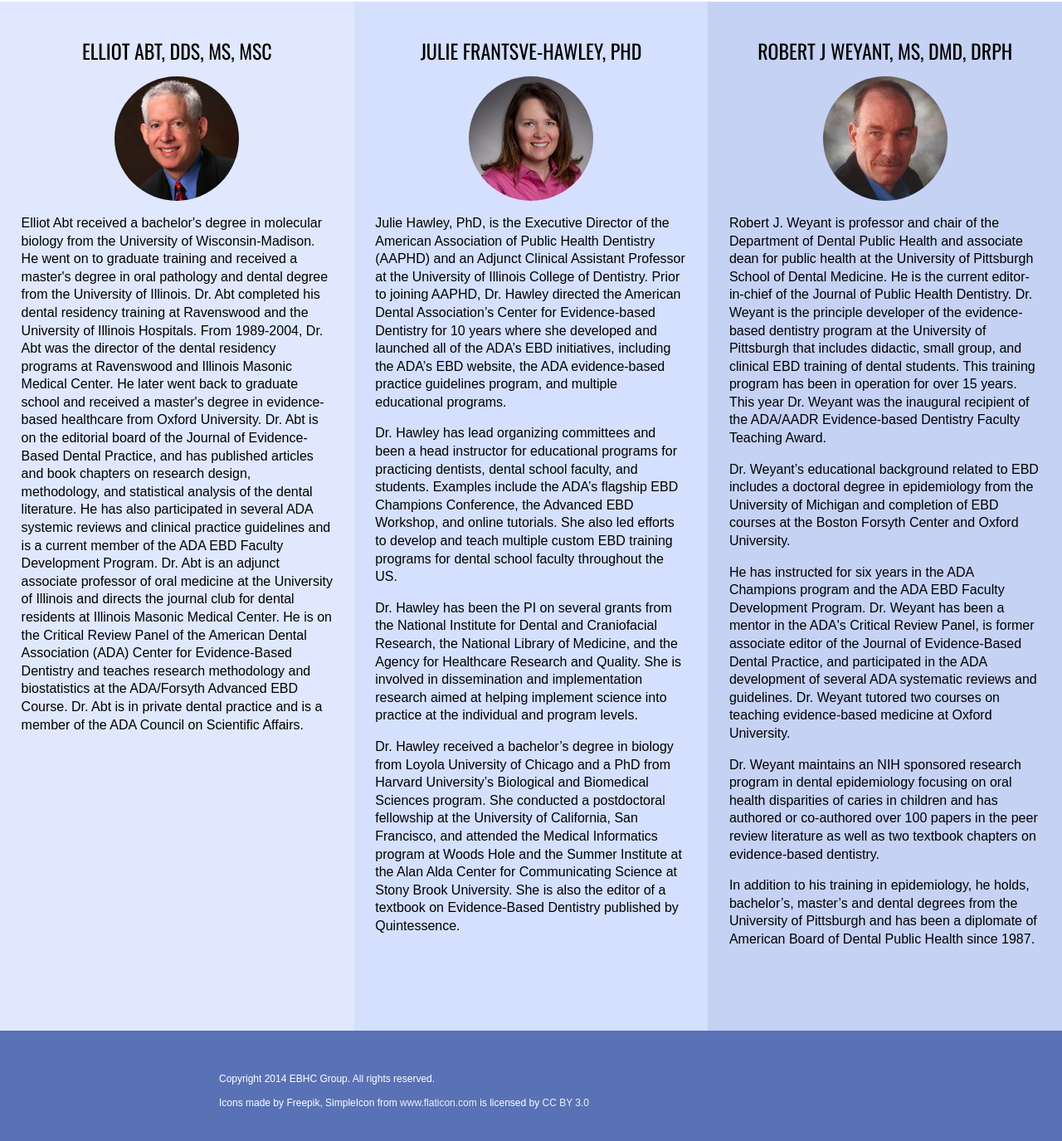
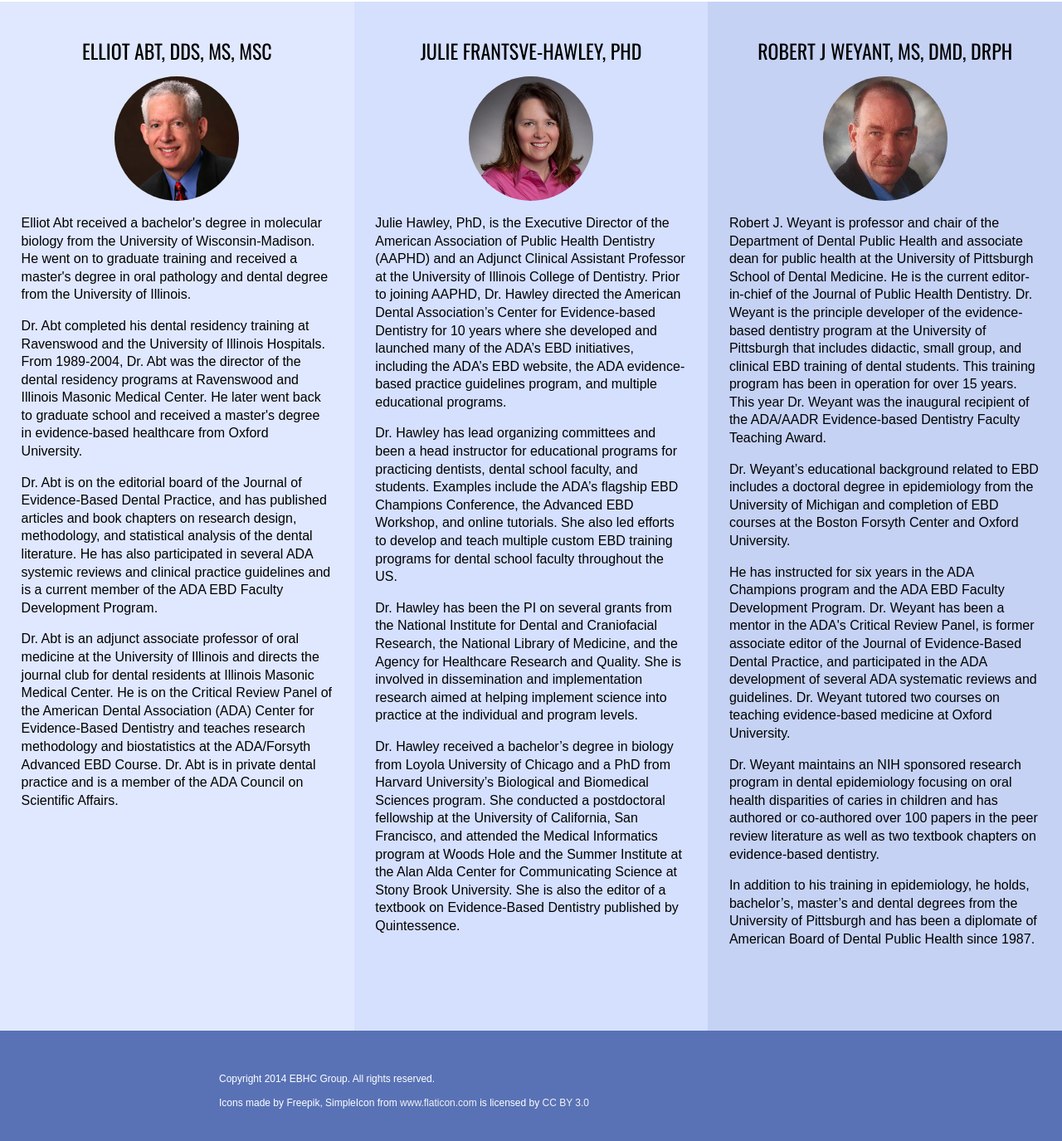
Before and after one commit to EBHCGroup/EBHCGroup.github.io, a Jekyll site: the page built from index.html, in a window 1280 px wide and 1400 px high, scrolled down 3484 px. Shown: the top 1375 px of the window at 83% size. Built offline with Jekyll 4.4.1, drawn with Linux system fonts in a browser that asks for light colours; some of the changed text lies outside the part shown.

Commit message:
text edits

```diff
--- a/index.html
+++ b/index.html
@@ -52,7 +52,7 @@
 		<div class="box col hybrid span-6">
 			<h3 class="text-center">Hybrid courses</h3>
 			<p class="icon text-center flaticon-teacher12"></p>
-			<p class="summary">This one semester program combines the online course with faculty-facilitate small group sessions. Faculty of your educational institution receive specific activities and coaching to help lead small group activities. This will enable students to build specific skill-sets critical to implementing evidence-based healthcare.</p>
+			<p class="summary">This one semester program combines the online course with faculty-facilitated small group sessions.  Faculty members from your educational institution will receive training and coaching on leading small group activities. This will enable students to build competency in specific skill-sets critical to implementing evidence-based healthcare.</p>
 		</div>
 	</div>
 
@@ -61,14 +61,14 @@
 	<div class="content">
 		<aside>
 			<h2>Get Trained</h2>
-			<p>Spreading the high quality medicine world-wide</p>
+			<p>Spreading high quality medicine world-wide</p>
 		</aside>
 		<p class="summary">Evidence-based healthcare is the standard for the practice of contemporary, high-quality medicine throughout the world. U.S. healthcare schools, including medicine, dentistry and allied healthcare professionals, all offer a curriculum in EBHC.</p>
 	</div>
 	<div class="clearfix">
 		<div class="span-6 col box">
-			<p class="summary">Some recent changes in the U.S. healthcare education standards now require healthcare education programs to offer an EBHC curriculum, a change that has accelerated interest in program and curriculum development in this area. Having an effective and comprehensive teaching program in EBHC is becoming the standard in all healthcare education programs worldwide, much as it has become in medicine over the last decade.</p>
-			<p class="summary">The EBHC Group offers customized training programs to help members of healthcare organizations, including educational institutions, develop a greater understanding of the EBHC. These programs provide the skill development needed to successfully and efficiently implement EBHC. They also provide a basis of skills needed to teach EBHC to faculty, residents and students. Training programs are typically 2-5 days or more, and are customized to the individual school's specific needs.</p>
+			<p class="summary">Recent changes in the U.S. healthcare education standards now require healthcare education programs to offer an EBHC curriculum, a change that has accelerated interest in program and curriculum development in this area. Having an effective and comprehensive teaching program in EBHC is becoming the standard in all healthcare education programs worldwide, much as it has become in medicine over the last decade.</p>
+			<p class="summary">The EBHC Group offers customized training programs to help members of healthcare organizations, including educational institutions, develop a greater understanding of EBHC. These programs provide the skill development needed to successfully and efficiently implement EBHC. They also provide a basis of skills needed to teach EBHC to faculty, residents and students. Training programs are typically 2-5 days or more, and are customized to the individual school's specific needs.</p>
 		</div>
 		<div class="span-6 col box image">&nbsp;</div>
 	</div>
@@ -101,12 +101,15 @@
 	<div class="span-4 col box">
 		<h3 class="text-center">Elliot Abt, DDS, MS, MSc</h2>
 		<img src="/img/common2x/abt.jpg"/>
-		<p class="summary">Elliot Abt received a bachelor's degree in molecular biology from the University of Wisconsin-Madison. He went on to graduate training and received a master's degree in oral pathology and dental degree from the University of Illinois. Dr. Abt completed his dental residency training at Ravenswood and the University of Illinois Hospitals. From 1989-2004, Dr. Abt was the director of the dental residency programs at Ravenswood and Illinois Masonic Medical Center. He later went back to graduate school and received a master's degree in evidence-based healthcare from Oxford University. Dr. Abt is on the editorial board of the Journal of Evidence-Based Dental Practice, and has published articles and book chapters on research design, methodology, and statistical analysis of the dental literature. He has also participated in several ADA systemic reviews and clinical practice guidelines and is a current member of the ADA EBD Faculty Development Program. Dr. Abt is an adjunct associate professor of oral medicine at the University of Illinois and directs the journal club for dental residents at Illinois Masonic Medical Center. He is on the Critical Review Panel of the American Dental Association (ADA) Center for Evidence-Based Dentistry and teaches research methodology and biostatistics at the ADA/Forsyth Advanced EBD Course. Dr. Abt is in private dental practice and is a member of the ADA Council on Scientific Affairs.</p>
+		<p class="summary">Elliot Abt received a bachelor's degree in molecular biology from the University of Wisconsin-Madison. He went on to graduate training and received a master's degree in oral pathology and dental degree from the University of Illinois.</p>
+		<p class="summary">Dr. Abt completed his dental residency training at Ravenswood and the University of Illinois Hospitals. From 1989-2004, Dr. Abt was the director of the dental residency programs at Ravenswood and Illinois Masonic Medical Center. He later went back to graduate school and received a master's degree in evidence-based healthcare from Oxford University.</p>
+			 <p class="summary">Dr. Abt is on the editorial board of the Journal of Evidence-Based Dental Practice, and has published articles and book chapters on research design, methodology, and statistical analysis of the dental literature. He has also participated in several ADA systemic reviews and clinical practice guidelines and is a current member of the ADA EBD Faculty Development Program.</p>
+				<p class="summary">Dr. Abt is an adjunct associate professor of oral medicine at the University of Illinois and directs the journal club for dental residents at Illinois Masonic Medical Center. He is on the Critical Review Panel of the American Dental Association (ADA) Center for Evidence-Based Dentistry and teaches research methodology and biostatistics at the ADA/Forsyth Advanced EBD Course. Dr. Abt is in private dental practice and is a member of the ADA Council on Scientific Affairs.</p>
 	</div>
 	<div class="span-4 col box two">
 		<h3 class="text-center">Julie Frantsve-Hawley, PhD</h2>
 		<img src="/img/common2x/hawley.jpg"/>
-		<p class="summary">Julie Hawley, PhD, is the Executive Director of the American Association of Public Health Dentistry (AAPHD) and an Adjunct Clinical Assistant Professor at the University of Illinois College of Dentistry.  Prior to joining AAPHD, Dr. Hawley directed the American Dental Association’s Center for Evidence-based Dentistry for 10 years where she developed and launched all of the ADA’s EBD initiatives, including the ADA’s EBD website, the ADA evidence-based practice guidelines program, and multiple educational programs.</p>
+		<p class="summary">Julie Hawley, PhD, is the Executive Director of the American Association of Public Health Dentistry (AAPHD) and an Adjunct Clinical Assistant Professor at the University of Illinois College of Dentistry.  Prior to joining AAPHD, Dr. Hawley directed the American Dental Association’s Center for Evidence-based Dentistry for 10 years where she developed and launched many of the ADA’s EBD initiatives, including the ADA’s EBD website, the ADA evidence-based practice guidelines program, and multiple educational programs.</p>
 		<p class="summary">Dr. Hawley has lead organizing committees and been a head instructor for educational programs for practicing dentists, dental school faculty, and students.  Examples include the ADA’s flagship EBD Champions Conference, the Advanced EBD Workshop, and online tutorials.  She also led efforts to develop and teach multiple custom EBD training programs for dental school faculty throughout the US.</p>
 		<p class="summary">Dr. Hawley has been the PI on several grants from the National Institute for Dental and Craniofacial Research, the National Library of Medicine, and the Agency for Healthcare Research and Quality.   She is involved in dissemination and implementation research aimed at helping implement science into practice at the individual and program levels.</p>
 		<p class="summary">Dr. Hawley received a bachelor’s degree in biology from Loyola University of Chicago and a PhD from Harvard University’s Biological and Biomedical Sciences program.  She conducted a postdoctoral fellowship at the University of California, San Francisco, and attended the Medical Informatics program at Woods Hole and the Summer Institute at the Alan Alda Center for Communicating Science at Stony Brook University. She is also the editor of a textbook on Evidence-Based Dentistry published by Quintessence.</p>
```
